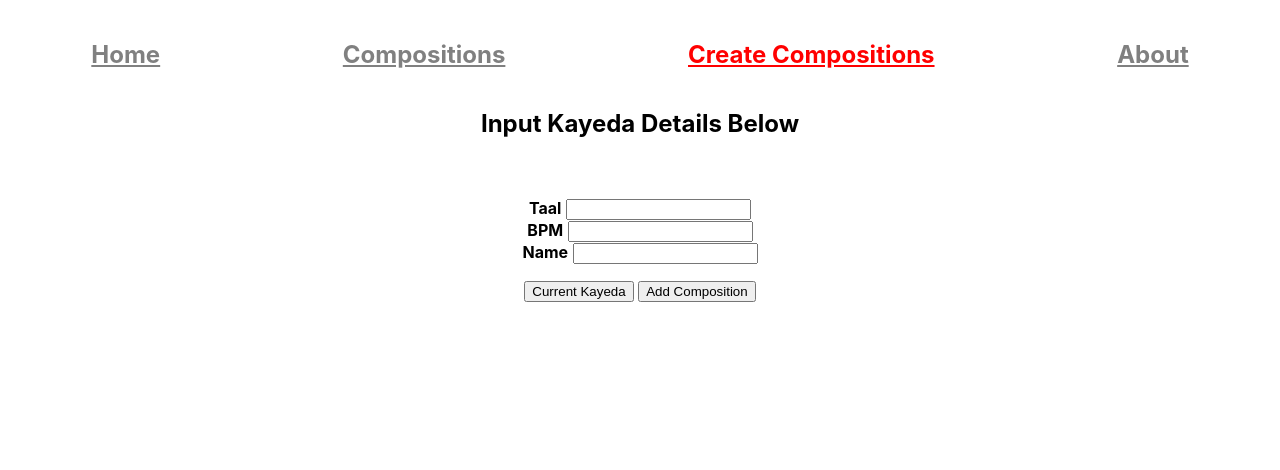
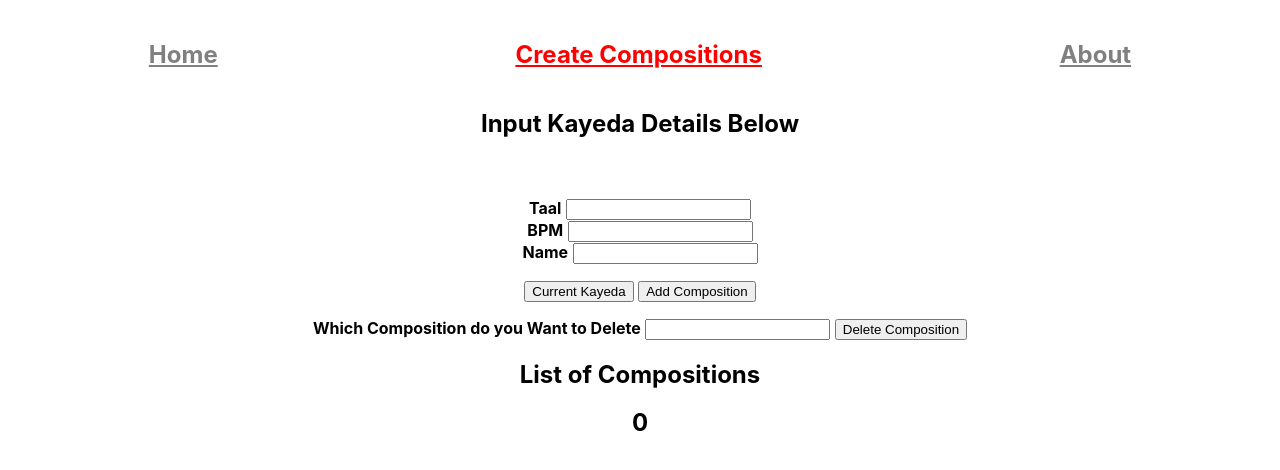
Before and after one commit to s1oly/tablanote, a React (Create React App) app: page /createcomposition in a window 1280 px wide. Shown: the top 470 px of the page. Built offline with nearby package versions, Linux system fonts and the light colour scheme.

Commit message:
Added Delete Button, context work
Decided to have it in the same file so I can progress

```diff
--- a/src/App.css
+++ b/src/App.css
@@ -14,7 +14,7 @@
 }
 
 .App-header {
-  background-color: #282c34;
+  background-color: #416dc5;
   min-height: 100vh;
   display: flex;
   flex-direction: column;
--- a/src/Pages/CompositionManaging/Compositions.js
+++ b/src/Pages/CompositionManaging/Compositions.js
@@ -5,13 +5,16 @@ import { CompositionsContext } from './CreateComposition'
 //Fix the display
 const Compositions = () => {
   const compositions = useContext(CompositionsContext);
+
   return (
     <>
         <h2>List of Compositions</h2>
         <h2>{compositions.length}</h2>
         <ul>
           {compositions.map((composition, index) => (
-           <li key={index}>{composition}</li>
+          <>
+            <li key={index}>{composition} &nbsp; </li>
+           </>
           ))}
         </ul>
     </>
--- /dev/null
+++ b/src/Pages/CompositionManaging/Contexts/CompositionContext.js
@@ -0,0 +1,3 @@
+import {createContext} from 'react';
+
+export const CompositionsContext = createContext(['There are no Compositions']);
--- a/src/Pages/CompositionManaging/CreateComposition.js
+++ b/src/Pages/CompositionManaging/CreateComposition.js
@@ -1,12 +1,13 @@
-import React, { useState, createContext } from 'react';
+import React, { useState } from 'react';
+import { CompositionsContext } from './Contexts/CompositionContext';
+import Compositions from './Compositions';
 
-
-const CompositionsContext = createContext([' No Compositions Currently']);
 
 const CreateComposition = () =>{
     const [taal, setTaal] = useState('');
     const [bpm, setBpm] = useState('');
     const [name, setName] = useState('');
+    const [indexVal, setIndexVal] = useState()
 
     const [compositions, setCompositions] = useState([]);
 
@@ -26,6 +27,10 @@ const CreateComposition = () =>{
       setName(event.target.value);
     }
 
+    const changeIndexVal = (event) => {
+        setIndexVal(event.target.value -1)
+    }
+
     const addNewComposition = () => {
       const newComposition = `${taal} ${bpm} ${name}`;
       setCompositions(compositions => [...compositions, newComposition]);
@@ -33,6 +38,12 @@ const CreateComposition = () =>{
       setBpm('');
       setName('');
 
+    }
+
+    const deleteComposition = () => {
+      const updatedComposition = compositions.filter((_, index) => index !== indexVal);
+      setCompositions(updatedComposition);
+      setIndexVal();
     }
 
     return (
@@ -55,7 +66,13 @@ const CreateComposition = () =>{
         <button onClick={sayKayeda}>Current Kayeda</button>
         &nbsp;
         <button onClick={addNewComposition}>Add Composition</button>
-        <br></br>
+        <p></p>
+        <label> <b>Which Composition do you Want to Delete</b>&nbsp;
+            <input onChange={changeIndexVal} value={indexVal}></input>
+        </label>
+        &nbsp;
+        <button onClick={deleteComposition}>Delete Composition</button>
+        <Compositions/>
     </CompositionsContext.Provider>
     );
 }
--- a/src/Pages/Display/NavBar.js
+++ b/src/Pages/Display/NavBar.js
@@ -6,7 +6,6 @@ const NavBar = () => {
     return (
         <nav className="navBar">
             <NavLink to ='/home' style = {({isActive}) => {return {color: isActive ? 'red': 'grey'}}} ><h2>Home</h2></NavLink>
-            <NavLink to = '/compositions' style = {({isActive}) => {return {color: isActive ? 'red': 'grey'}}}><h2>Compositions</h2></NavLink>
             <NavLink to = '/createcomposition' style = {({isActive}) => {return {color: isActive ? 'red': 'grey'}}}><h2>Create Compositions</h2></NavLink>
             <NavLink to = '/about' style = {({isActive}) => {return {color: isActive ? 'red': 'grey'}}}><h2>About</h2></NavLink>
         </nav>
```
